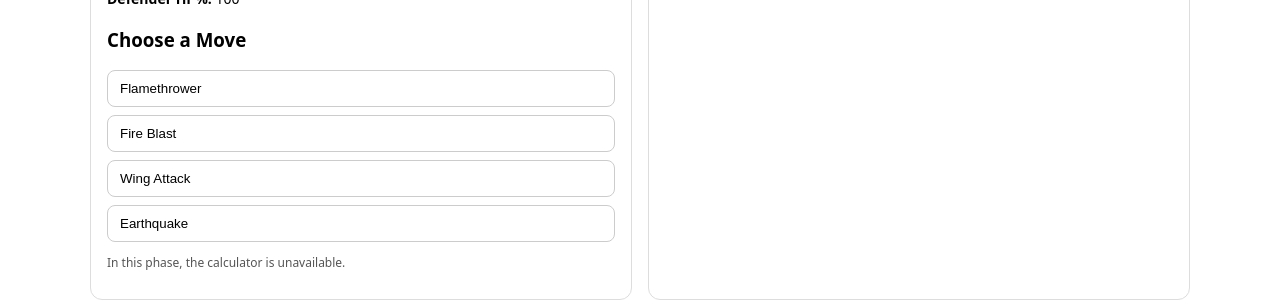
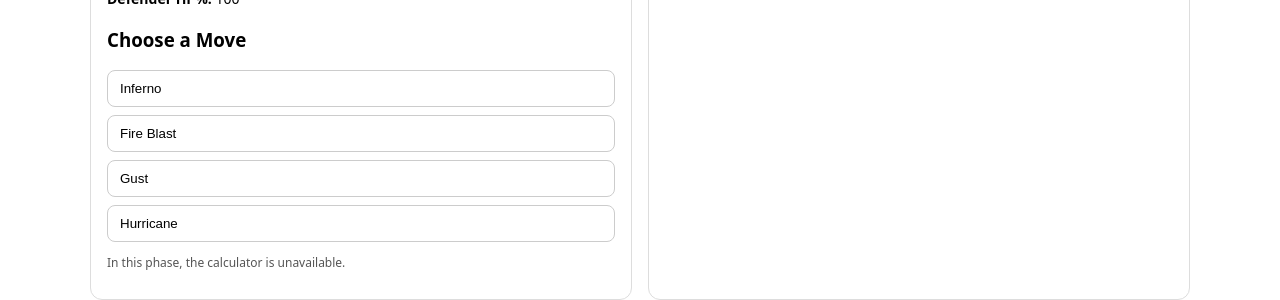
Before and after one commit to weihao-lin/PokemonDecisionBot, a React (Vite) app: page / in a window 1280 px wide. Shown: the part 385-685 px from the top of the page. Built offline with nearby package versions, Linux system fonts and the light colour scheme.

Commit message:
Update presets.js

```diff
--- a/src/data/presets.js
+++ b/src/data/presets.js
@@ -7,47 +7,47 @@ export const PRESETS = [
     attackerName: "Charizard",
     defenderName: "Venusaur",
     defenderHpPercent: 100,
-    moveNames: ["Flamethrower", "Fire Blast", "Wing Attack", "Earthquake"]
+    moveNames: ["Inferno", "Fire Blast", "Gust", "Hurricane"]
     },
     {
     id: "2",
     phase: 1,
     label: "Trial 2",
     goal: "Pick the safest move overall.",
-    attackerName: "Blastoise",
+    attackerName: "Charizard",
     defenderName: "Golem",
     defenderHpPercent: 100,
-    moveNames: ["Surf", "Hydro Pump", "Ice Beam", "Body Slam"]
+    moveNames: ["Inferno", "Fire Blast", "Gust", "Hurricane"]
     },
     {
     id: "3",
     phase: 1,
     label: "Trial 3",
-    goal: "Maximize expected damage.",
-    attackerName: "Raichu",
+    goal: "Do as much damage as you can.",
+    attackerName: "Charizard",
     defenderName: "Lapras",
     defenderHpPercent: 100,
-    moveNames: ["Thunderbolt", "Thunder", "Thunder Fang", "Mega Kick"]
+    moveNames: ["Inferno", "Fire Blast", "Gust", "Hurricane"]
     },
     {
     id: "4",
     phase: 1,
     label: "Trial 4",
-    goal: "Choose the move most likely to KO reliably.",
-    attackerName: "Machamp",
+    goal: "Do as much damage as you can.",
+    attackerName: "Charizard",
     defenderName: "Snorlax",
     defenderHpPercent: 100,
-    moveNames: ["Brick Break", "Cross Chop", "Dynamic Punch", "Mega Kick"]
+    moveNames: ["Inferno", "Fire Blast", "Gust", "Hurricane"]
     },
     {
     id: "5",
     phase: 1,
     label: "Trial 5",
-    goal: "Do as much damage as you can.",
-    attackerName: "Venusaur",
-    defenderName: "Lapras",
+    goal: "Pick the safest move overall.",
+    attackerName: "Charizard",
+    defenderName: "Clefable",
     defenderHpPercent: 100,
-    moveNames: ["Power Whip", "Razor Leaf", "Blizzard", "Earthquake"]
+    moveNames: ["Inferno", "Fire Blast", "Gust", "Hurricane"]
     },
 
     {
@@ -55,49 +55,50 @@ export const PRESETS = [
     phase: 2,
     label: "Trial 6",
     goal: "Do as much damage as you can.",
-    attackerName: "Charizard",
+    attackerName: "Raichu",
     defenderName: "Venusaur",
     defenderHpPercent: 100,
-    moveNames: ["Flamethrower", "Fire Blast", "Wing Attack", "Earthquake"]
+    moveNames: ["Thunder", "Thunder Fang", "Zap Cannon", "Hydro Pump"]
     },
     {
     id: "7",
     phase: 2,
     label: "Trial 7",
     goal: "Pick the safest move overall.",
-    attackerName: "Blastoise",
-    defenderName: "Golem",
+    attackerName: "Raichu",
+    defenderName: "Pidgeot",
     defenderHpPercent: 100,
-    moveNames: ["Surf", "Hydro Pump", "Ice Beam", "Body Slam"]
+    moveNames: ["Thunder", "Thunder Fang", "Zap Cannon", "Hydro Pump"]
     },
     {
     id: "8",
     phase: 2,
     label: "Trial 8",
-    goal: "Maximize expected damage.",
+    goal: "Do as much damage as you can.",
     attackerName: "Raichu",
-    defenderName: "Lapras",
+    defenderName: "Golem",
     defenderHpPercent: 100,
-    moveNames: ["Thunderbolt", "Thunder", "Thunder Fang", "Mega Kick"]
+    moveNames: ["Thunder", "Thunder Fang", "Zap Cannon", "Hydro Pump"]
     },
     {
     id: "9",
     phase: 2,
     label: "Trial 9",
-    goal: "Choose the move most likely to KO reliably.",
-    attackerName: "Machamp",
+    goal: "Pick the safest move overall.",
+    attackerName: "Raichu",
     defenderName: "Snorlax",
     defenderHpPercent: 100,
-    moveNames: ["Brick Break", "Cross Chop", "Dynamic Punch", "Mega Kick"]
+    moveNames: ["Thunder", "Thunder Fang", "Zap Cannon", "Hydro Pump"]
     },
     {
     id: "10",
     phase: 2,
     label: "Trial 10",
     goal: "Do as much damage as you can.",
-    attackerName: "Venusaur",
+    attackerName: "Raichu",
     defenderName: "Lapras",
     defenderHpPercent: 100,
-    moveNames: ["Power Whip", "Razor Leaf", "Blizzard", "Earthquake"]
+    moveNames: ["Thunder", "Thunder Fang", "Zap Cannon", "Hydro Pump"]
     }
+
 ];
```
